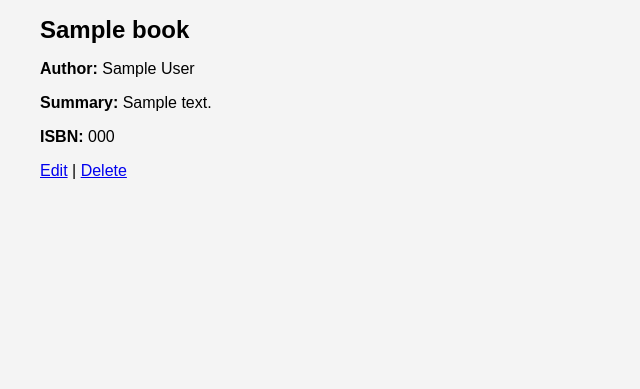
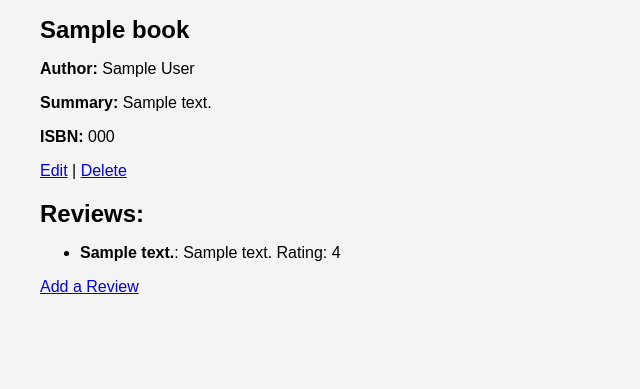
Before and after one commit to 0812Sean/django-crud-app-lab, a Django app: page /books/1/ in a window 1280 px wide. Shown: the part 411-800 px from the top of the page, without its empty margins (0-640 px from the left). Run offline with Django 4.2, Linux system fonts and the light colour scheme; a user stored in the database is signed in; tables that the repository leaves empty hold one stand-in row (values such as "Sample post").

Commit message:
“AddReview”

```diff
--- a/main_app/models.py
+++ b/main_app/models.py
@@ -16,3 +16,16 @@ class Book(models.Model):
 
     def get_absolute_url(self):
         return reverse('book-detail', kwargs={'book_id': self.id})
+
+class Review(models.Model):
+    book = models.ForeignKey(Book, on_delete=models.CASCADE, related_name='reviews')
+    reviewer_name = models.CharField(max_length=100)
+    review_text = models.TextField(max_length=1000)
+    rating = models.IntegerField(default=0)
+
+
+    def __str__(self):
+        return f"Review by {self.reviewer_name} for {self.book.title}"
+
+    def get_absolute_url(self):
+        return reverse('review-detail', kwargs={'pk': self.id})
--- a/main_app/templates/books/detail.html
+++ b/main_app/templates/books/detail.html
@@ -8,4 +8,20 @@
 
 <a href="{% url 'book-update' book.id %}">Edit</a> |
 <a href="{% url 'book-delete' book.id %}">Delete</a>
+
+<h2>Reviews:</h2>
+{% if book.reviews.exists %}
+    <ul>
+        {% for review in book.reviews.all %}
+            <li>
+                <strong>{{ review.reviewer_name }}</strong>: {{ review.review_text }}
+                <span>Rating: {{ review.rating }}</span>
+            </li>
+        {% endfor %}
+    </ul>
+{% else %}
+    <p>No reviews yet</p>
+{% endif %}
+
+<a href="{% url 'review-create' book.id %}">Add a Review</a>
 {% endblock %}
--- a/main_app/urls.py
+++ b/main_app/urls.py
@@ -12,5 +12,7 @@ urlpatterns = [
     path('books/<int:pk>/update/', views.BookUpdate.as_view(), name='book-update'),
     path('books/<int:pk>/delete/', views.BookDelete.as_view(), name='book-delete'),
     path('accounts/signup/', views.signup, name='signup'),
-
+    path('books/<int:book_id>/reviews/add/', views.ReviewCreate.as_view(), name='review-create'),
+    path('reviews/<int:pk>/edit/', views.ReviewUpdate.as_view(), name='review-update'),
+    path('reviews/<int:pk>/delete/', views.ReviewDelete.as_view(), name='review-delete'),
 ]
--- a/main_app/views.py
+++ b/main_app/views.py
@@ -1,12 +1,14 @@
 from django.shortcuts import render, redirect
-from django.views.generic.edit import CreateView, UpdateView, DeleteView
+from django.views.generic import CreateView, UpdateView, DeleteView, DetailView
 from django.contrib.auth.views import LoginView
 from django.contrib.auth import login
 from django.contrib.auth.forms import UserCreationForm
 from django.contrib.auth.decorators import login_required
 from django.contrib.auth.mixins import LoginRequiredMixin
+from django.urls import reverse
 
-from .models import Book
+
+from .models import Book, Review
 
 class Home(LoginView):
     template_name = 'home.html'
@@ -22,6 +24,7 @@ def book_index(request):
 @login_required
 def book_detail(request, book_id):
     book = Book.objects.get(id=book_id)
+    reviews = book.reviews.all()
     return render(request, 'books/detail.html', {'book': book})
 
 def signup(request):
@@ -54,3 +57,34 @@ class BookUpdate(LoginRequiredMixin, UpdateView):
 class BookDelete(LoginRequiredMixin, DeleteView):
     model = Book
     success_url = '/books/'
+
+class BookDetail(DetailView):
+    model = Book
+    template_name = 'books/detail.html'
+
+    def get_context_data(self, **kwargs):
+        context = super().get_context_data(**kwargs)
+        context['reviews'] = self.object.reviews.all()
+        return context
+
+
+class ReviewCreate(CreateView):
+    model = Review
+    fields = ['reviewer_name', 'review_text', 'rating']
+
+    def form_valid(self, form):
+        form.instance.book_id = self.kwargs['book_id']
+        return super().form_valid(form)
+
+    def get_success_url(self):
+        return reverse('book-detail', kwargs={'book_id': self.kwargs['book_id']})
+
+class ReviewUpdate(UpdateView):
+    model = Review
+    fields = ['reviewer_name', 'review_text', 'rating']
+
+class ReviewDelete(DeleteView):
+    model = Review
+
+    def get_success_url(self):
+        return reverse('book-detail', kwargs={'book_id': self.object.book.id})
```
Also changed, not shown: main_app/templates/main_app/review_form.html (added, +12 -0 lines), main_app/migrations/0003_review.py (added).
